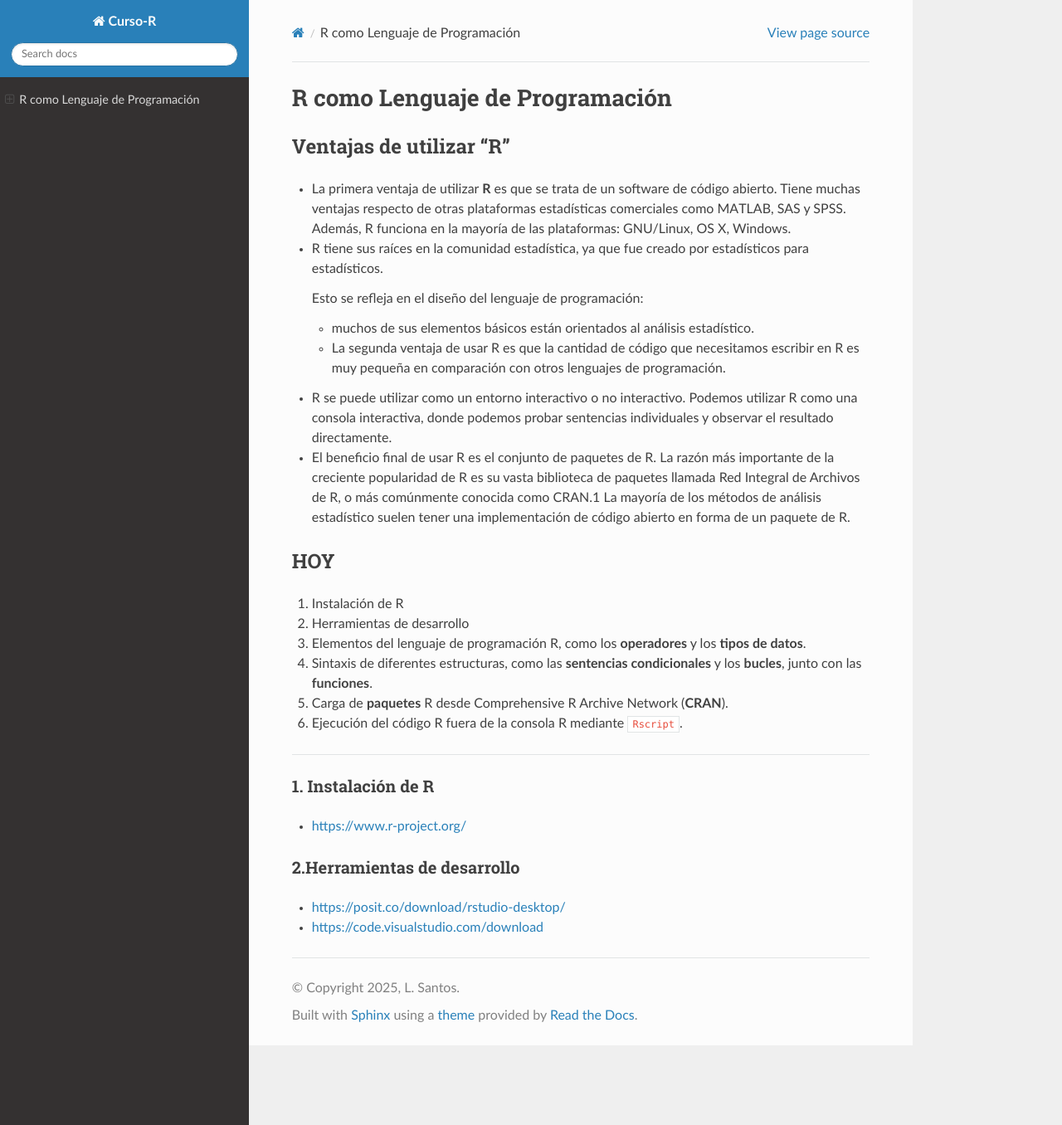
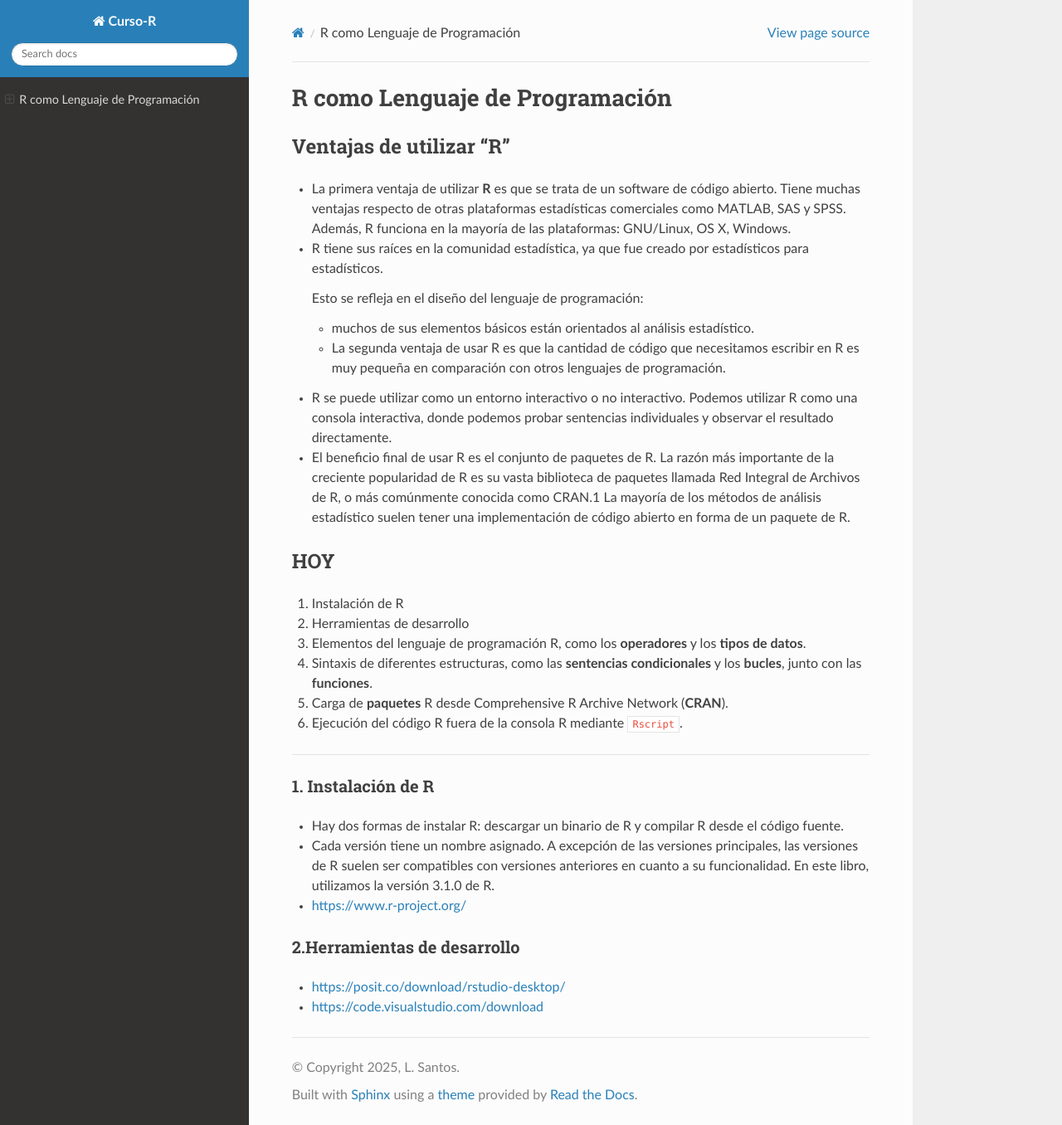
Before and after one commit to matecom57/santosg57-curso-r, a Sphinx documentation site: the page built from docs/source/Clase-03/clase-03.rst, in a window 1280 px wide and 1356 px high. Shown: the whole window at 83% size. Built offline with Sphinx 7.4.7 and the Read the Docs theme 3.1.0, drawn with Linux system fonts in a browser that asks for light colours.

Commit message:
Test comité

```diff
--- a/docs/source/Clase-03/clase-03.rst
+++ b/docs/source/Clase-03/clase-03.rst
@@ -40,6 +40,10 @@ HOY
 1. Instalación de R
 *******************
 
+- Hay dos formas de instalar R: descargar un binario de R y compilar R desde el código fuente.
+
+- Cada versión tiene un nombre asignado. A excepción de las versiones principales, las versiones de R suelen ser compatibles con versiones anteriores en cuanto a su funcionalidad. En este libro, utilizamos la versión 3.1.0 de R.
+
 - https://www.r-project.org/
 
 2.Herramientas de desarrollo
```
